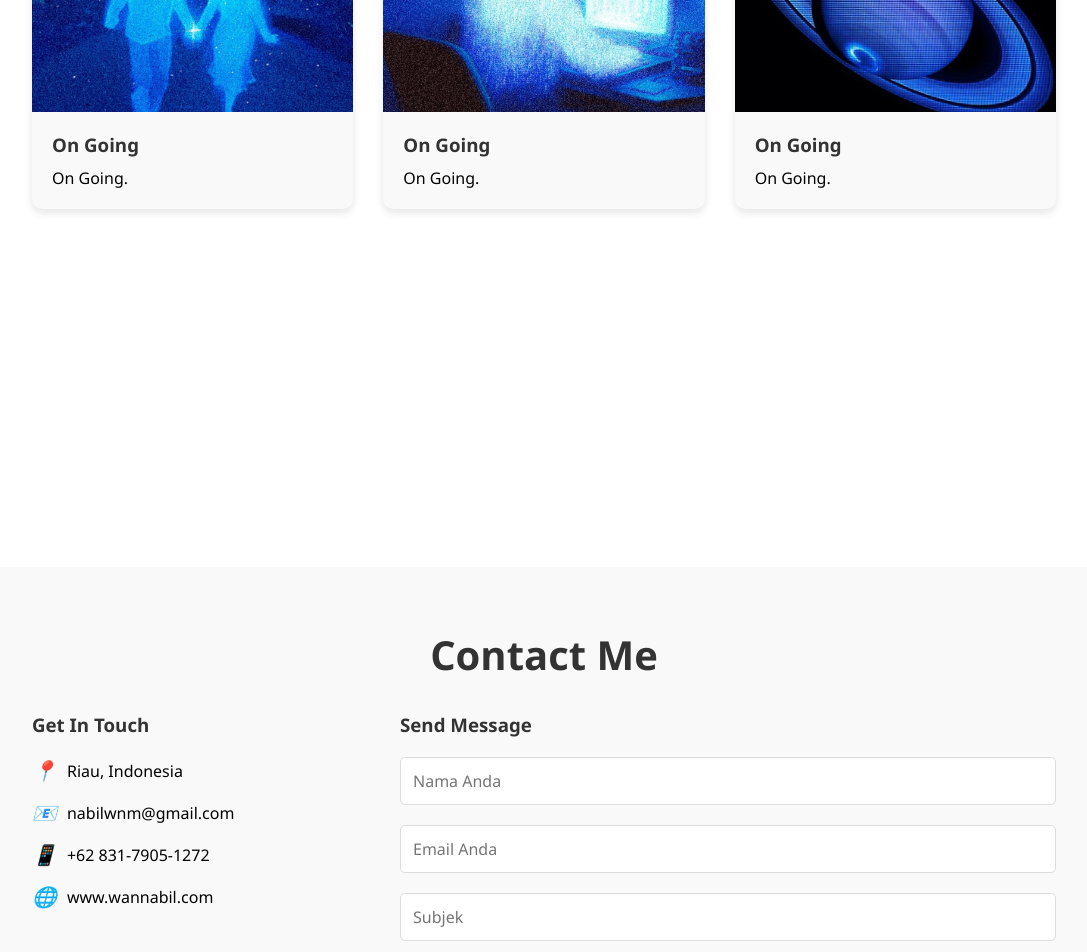
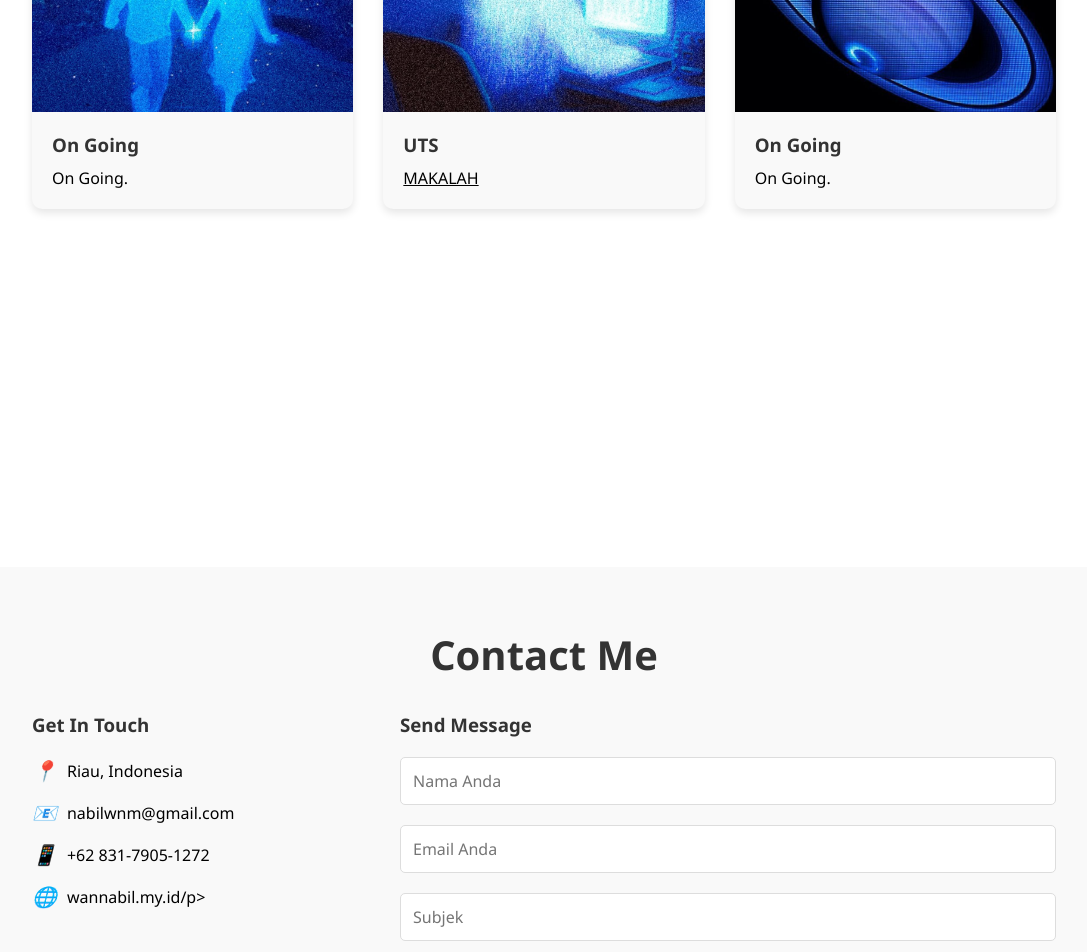
Before and after one commit to wannabilmz/wannabil, a plain HTML site: page index.html in a window 1280 px wide. Shown: the part 1200-2152 px from the top of the page, without its empty margins (96-1183 px from the left). Drawn offline with Linux system fonts and the light colour scheme.

Commit message:
Add files via upload

```diff
--- a/index.html
+++ b/index.html
@@ -137,6 +137,10 @@
         .project-info h3 {
             margin-bottom: 10px;
             color: #333;
+        }
+        a {
+            color: black; /
+            text-decoration: none; /
         }
 
         /* Styling untuk Contact section */
@@ -281,8 +285,8 @@
                     <img src="p2.jpg" alt="Project 2">
                 </div>
                 <div class="project-info">
-                    <h3>On Going</h3>
-                    <p>On Going.</p>
+                    <h3>UTS</h3>
+                    <a href="MAKALAH.pdf" target="_blank">MAKALAH</a>
                 </div>
             </div>
             <div class="project-card">
@@ -317,7 +321,7 @@
                 </div>
                 <div class="contact-item">
                     <i>🌐</i>
-                    <p>www.wannabil.com</p>
+                    <p>wannabil.my.id/p>
                 </div>
             </div>
             <div class="contact-form">
```
Also changed, not shown: 1 other file.
